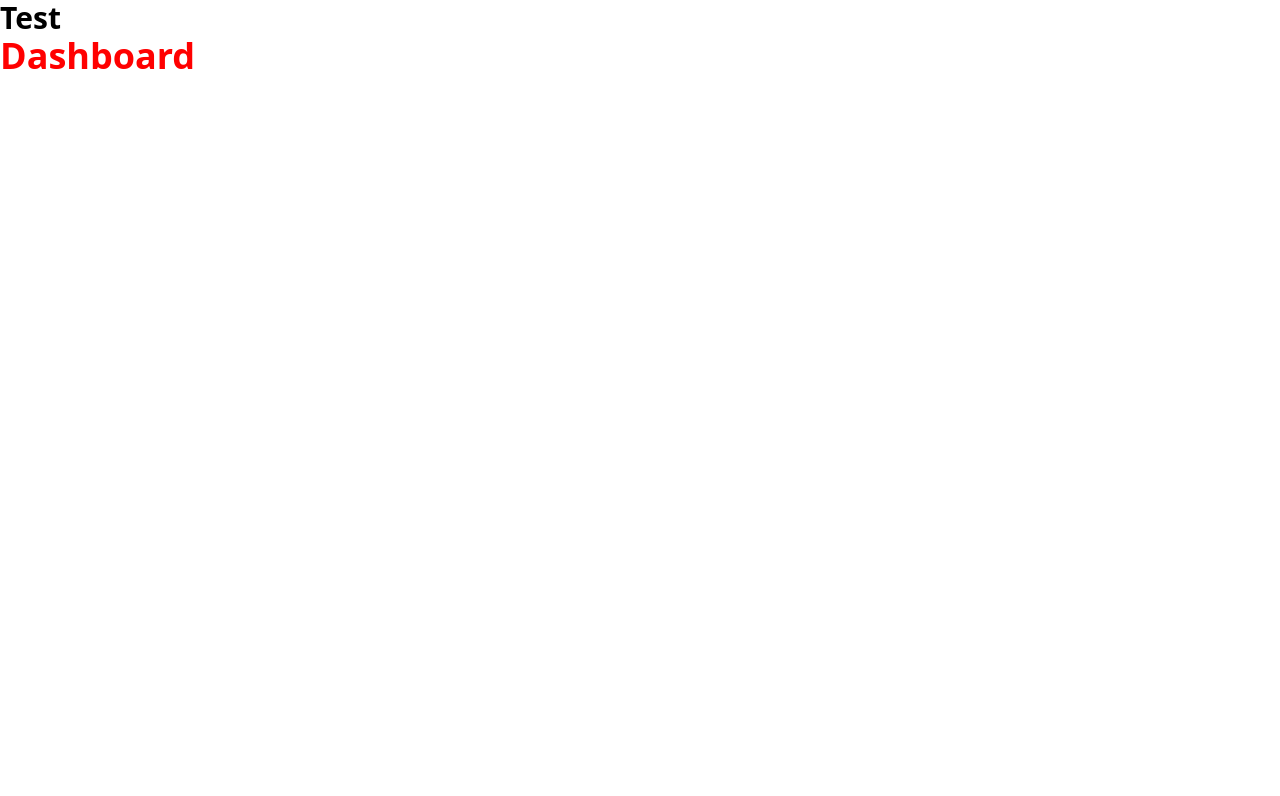
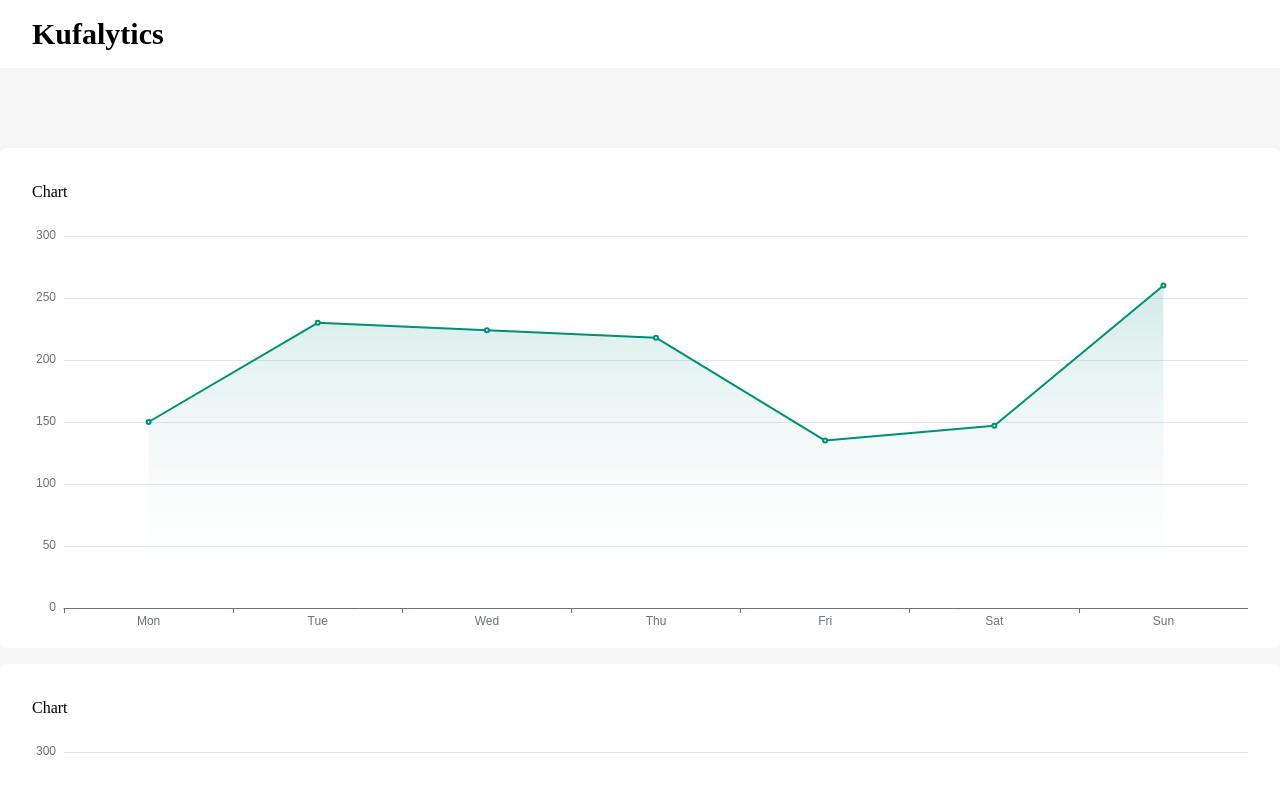
Before and after one commit to jkufa/Kufalytics, a Nuxt app in the folder app/: page /dashboard in a window 1280 px wide. Shown: the top 796 px of the page. Built offline with nearby package versions, Linux system fonts and the light colour scheme.

Commit message:
Start building pages/layouts/components

```diff
--- a/app/app.css
+++ b/app/app.css
@@ -1,8 +1,10 @@
 @import "tailwindcss";
 
 @theme {
-  --font-family-display: "Clear Sans", "sans-serif";
+  --default-font-family: "Clear Sans", "sans-serif";
+
+  --color-stone: #F7F7F7
 }
-.test {
-  color: red;
+body {
+  background-color: var(--color-stone);
 }
--- a/app/app.vue
+++ b/app/app.vue
@@ -3,10 +3,7 @@
 </style>
 
 <template>
-  <div>
-    <h1 class="text-3xl font-bold color-danger-500" >Test</h1>
-    <NuxtLayout>
-      <NuxtPage/>
-    </NuxtLayout>
-  </div>
+  <NuxtLayout>
+    <NuxtPage/>
+  </NuxtLayout>
 </template>
--- /dev/null
+++ b/app/components/Header.vue
@@ -0,0 +1,5 @@
+<template>
+  <header class="px-8 py-4 bg-white">
+    <span class="logo font-black text-3xl">Kufalytics</span>
+  </header>
+</template>
--- /dev/null
+++ b/app/components/VisitorsChart.vue
@@ -0,0 +1,69 @@
+<script setup lang="ts">
+import { use } from 'echarts/core';
+import { CanvasRenderer } from 'echarts/renderers';
+import {
+  TitleComponent,
+  TooltipComponent,
+  LegendComponent,
+} from 'echarts/components';
+import VChart, { THEME_KEY } from 'vue-echarts';
+import { ref, provide } from 'vue';
+import { GridComponent } from 'echarts/components';
+import { LineChart } from 'echarts/charts';
+import { graphic } from 'echarts';
+
+use([
+  CanvasRenderer,
+  TitleComponent,
+  TooltipComponent,
+  LegendComponent,
+  GridComponent,
+  LineChart,
+]);
+
+
+const option = {
+  xAxis: {
+    type: 'category',
+    data: ['Mon', 'Tue', 'Wed', 'Thu', 'Fri', 'Sat', 'Sun']
+  },
+  yAxis: {
+    type: 'value'
+  },
+  series: [
+    {
+      data: [150, 230, 224, 218, 135, 147, 260],
+      type: 'line',
+      itemStyle: {
+        color: 'rgb(0, 142, 117)'
+      },
+      areaStyle: {
+        color: new graphic.LinearGradient(0, 0, 0, 1, [
+          {
+            offset: 0,
+            color: 'rgb(0, 142, 117, .25)'
+          },
+          {
+            offset: 1,
+            color: 'rgb(255, 255, 255, 0)'
+          }])
+      },
+    },
+  ],
+  grid: {
+    left: 32,
+    right: 0,
+    top: 32,
+    bottom: 32,
+  },
+  animationEasing: 'cubicInOut',
+  animationDuration: 1000,
+};
+</script>
+
+<template>
+  <div class="bg-white rounded-md p-8 h-[500px]">
+    <p>Chart</p>
+    <v-chart :option="option" autoresize />
+  </div>
+</template>
--- /dev/null
+++ b/app/layouts/dashboard.vue
@@ -0,0 +1,5 @@
+<template>
+  <div class="flex flex-col m-auto justify-center mt-20 max-w-7xl gap-4 mb-20">
+    <slot />
+  </div>
+</template>
--- /dev/null
+++ b/app/layouts/default.vue
@@ -0,0 +1,6 @@
+<template>
+  <div class="min-h-screen">
+    <Header/>
+    <slot />
+  </div>
+</template>
--- a/app/pages/dashboard/index.vue
+++ b/app/pages/dashboard/index.vue
@@ -1,3 +1,13 @@
+<script setup lang="ts">
+</script>
+
+
 <template>
-  <h1 class="font-display font-bold text-4xl test">Dashboard</h1>
+  <ClientOnly>
+    <NuxtLayout name="dashboard">
+      <VisitorsChart/>
+      <VisitorsChart/>
+      <VisitorsChart/>
+    </NuxtLayout>
+  </ClientOnly>
 </template>
--- a/app/pages/index.vue
+++ b/app/pages/index.vue
@@ -1,3 +1,5 @@
 <template>
-  <NuxtWelcome />
+  <NuxtLayout name="default">
+    <NuxtWelcome />
+  </NuxtLayout>
 </template>
```
